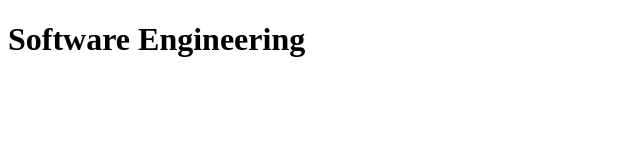
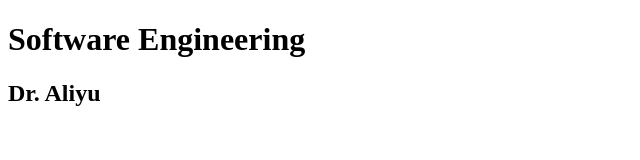
Before and after one commit to AdekeyeAdeniyi/ift221, a plain HTML site: page index.html in a window 1280 px wide. Shown: the whole page, without its empty margins (0-640 px from the left). Drawn offline with Linux system fonts and the light colour scheme.

Commit message:
added lecturer name

```diff
--- a/index.html
+++ b/index.html
@@ -7,5 +7,6 @@
   </head>
   <body>
     <h1>Software Engineering</h1>
+    <h2>Dr. Aliyu</h2>
   </body>
 </html>
```
